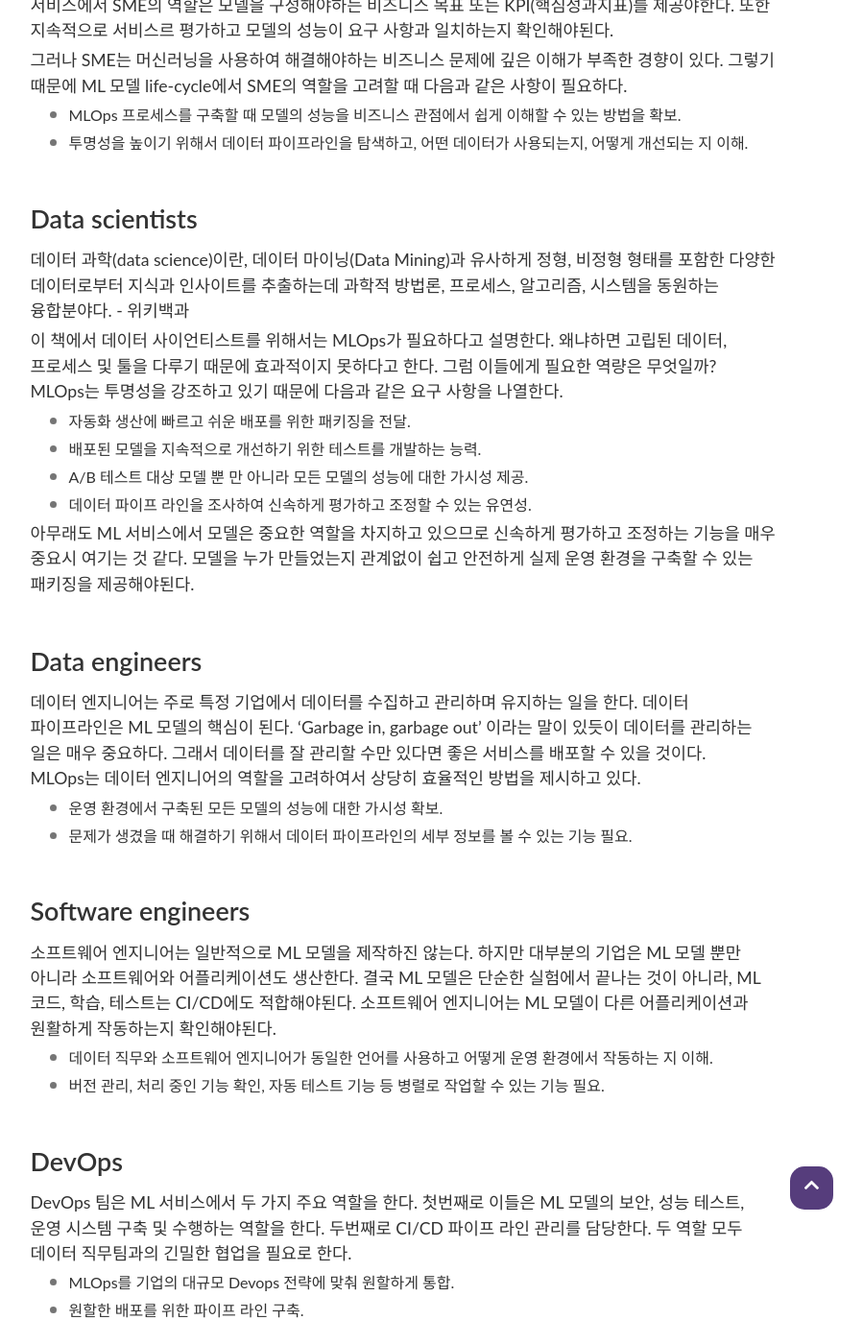
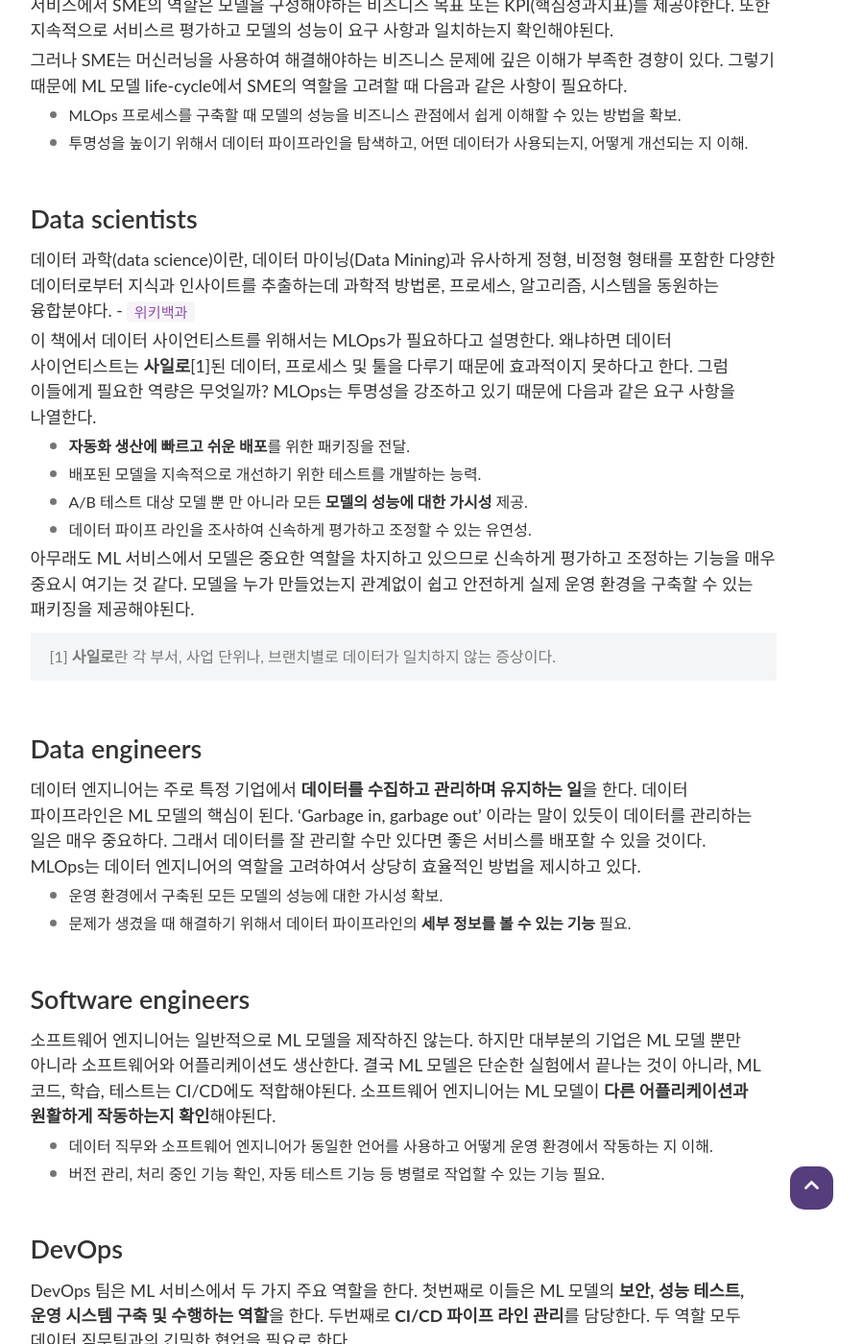
Before and after one commit to PEBpung/PEBpung.github.io, a Jekyll site: the page built from _posts/2021-01-14-MLOps2.md, in a window 1280 px wide and 1400 px high, scrolled down 1178 px. Shown: the whole window at 96% size, without its empty margins (220-1119 px from the left). Built offline with Jekyll 4.4.1, drawn with Linux system fonts in a browser that asks for light colours; nearby versions of some CDN libraries; some web fonts are replaced; comment, search, counter and statistics services are not loaded; some of the changed text lies outside the part shown.

Commit message:
[Revise] content

````diff
--- a/_posts/2021-01-14-MLOps2.md
+++ b/_posts/2021-01-14-MLOps2.md
@@ -8,6 +8,7 @@
 comments : True
 ---
 
+MLOps를 이해하기 위해선 ML 서비스를 배포하는 데 필요한 역할을 이해하는 것이 중요하다. 이번 챕터에서는 크게 7개의 역할로 나눠서 각자의 역할을 알아보고 원활한 MLOps 환경을 위해서 필요한 능력을 알아보고자 한다.
 
 <br>
 
@@ -15,13 +16,12 @@
 
 <br>
 
-위의 그림은 성공적인 서비스를 배포하기 위해 필요한 역할을 도식화한 그림이다. MLOps를 이해하기 위해선 ML 서비스를 배포하는 데 필요한 역할을 이해하는 것이 중요하다. 이번 챕터에서는 크게 7개의 역할로 나눠서 각자의 역할을 알아보고 원활한 MLOps 환경을 위해서 필요한 능력을 알아보고자 한다.
-
+위의 그림은 성공적인 서비스를 배포하기 위해 필요한 역할을 도식화한 그림이다.
 <br>
 
 ## Subject matter experts
 
-해당직무 또는 과제를(지식, 기능, 태도 측면에서) 가장 잘 알고, 잘 수행하고 있는 사람을 말한다. ML 서비스에서 SME의 역할은 모델을 구성해야하는 비즈니스 목표 또는 KPI(핵심성과지표)를 제공야한다. 또한 지속적으로 서비스르 평가하고 모델의 성능이 요구 사항과 일치하는지 확인해야된다.
+해당직무 또는 과제를(지식, 기능, 태도 측면에서) **가장 잘 알고, 잘 수행하고 있는 사람**을 말한다. ML 서비스에서 SME의 역할은 모델을 구성해야하는 비즈니스 목표 또는 KPI(핵심성과지표)를 제공야한다. 또한 지속적으로 서비스르 평가하고 모델의 성능이 요구 사항과 일치하는지 확인해야된다.
 
 그러나 SME는 머신러닝을 사용하여 해결해야하는 비즈니스 문제에 깊은 이해가 부족한 경향이 있다. 그렇기 때문에 ML 모델 life-cycle에서 SME의 역할을 고려할 때 다음과 같은 사항이 필요하다.
 
@@ -32,31 +32,34 @@
 
 ## Data scientists
 
-데이터 과학(data science)이란, 데이터 마이닝(Data Mining)과 유사하게 정형, 비정형 형태를 포함한 다양한 데이터로부터 지식과 인사이트를 추출하는데 과학적 방법론, 프로세스, 알고리즘, 시스템을 동원하는 융합분야다. - 위키백과
+데이터 과학(data science)이란, 데이터 마이닝(Data Mining)과 유사하게 정형, 비정형 형태를 포함한 다양한 데이터로부터 지식과 인사이트를 추출하는데 과학적 방법론, 프로세스, 알고리즘, 시스템을 동원하는 융합분야다. - ```위키백과```
 
-이 책에서 데이터 사이언티스트를 위해서는 MLOps가 필요하다고 설명한다. 왜냐하면 고립된 데이터, 프로세스 및 툴을 다루기 때문에 효과적이지 못하다고 한다. 그럼 이들에게 필요한 역량은 무엇일까? MLOps는 투명성을 강조하고 있기 때문에 다음과 같은 요구 사항을 나열한다.
+이 책에서 데이터 사이언티스트를 위해서는 MLOps가 필요하다고 설명한다. 왜냐하면 데이터 사이언티스트는 **사일로**[1]된 데이터, 프로세스 및 툴을 다루기 때문에 효과적이지 못하다고 한다. 그럼 이들에게 필요한 역량은 무엇일까? MLOps는 투명성을 강조하고 있기 때문에 다음과 같은 요구 사항을 나열한다.
 
-- 자동화 생산에 빠르고 쉬운 배포를 위한 패키징을 전달.
+- **자동화 생산에 빠르고 쉬운 배포**를 위한 패키징을 전달.
 - 배포된 모델을 지속적으로 개선하기 위한 테스트를 개발하는 능력.
-- A/B 테스트 대상 모델 뿐 만 아니라 모든 모델의 성능에 대한 가시성 제공.
+- A/B 테스트 대상 모델 뿐 만 아니라 모든 **모델의 성능에 대한 가시성** 제공.
 - 데이터 파이프 라인을 조사하여 신속하게 평가하고 조정할 수 있는 유연성.
 
 아무래도 ML 서비스에서 모델은 중요한 역할을 차지하고 있으므로 신속하게 평가하고 조정하는 기능을 매우 중요시 여기는 것 같다. 모델을 누가 만들었는지 관계없이 쉽고 안전하게 실제 운영 환경을 구축할 수 있는 패키징을 제공해야된다.
+<br>
+
+>[1] **사일로**란 각 부서, 사업 단위나, 브랜치별로 데이터가 일치하지 않는 증상이다.
 
 <br>
 
 ## Data engineers
 
-데이터 엔지니어는 주로 특정 기업에서 데이터를 수집하고 관리하며 유지하는 일을 한다. 데이터 파이프라인은 ML 모델의 핵심이 된다. 'Garbage in, garbage out' 이라는 말이 있듯이 데이터를 관리하는 일은 매우 중요하다. 그래서 데이터를 잘 관리할 수만 있다면 좋은 서비스를 배포할 수 있을 것이다. MLOps는 데이터 엔지니어의 역할을 고려하여서 상당히 효율적인 방법을 제시하고 있다.
+데이터 엔지니어는 주로 특정 기업에서 **데이터를 수집하고 관리하며 유지하는 일**을 한다. 데이터 파이프라인은 ML 모델의 핵심이 된다. 'Garbage in, garbage out' 이라는 말이 있듯이 데이터를 관리하는 일은 매우 중요하다. 그래서 데이터를 잘 관리할 수만 있다면 좋은 서비스를 배포할 수 있을 것이다. MLOps는 데이터 엔지니어의 역할을 고려하여서 상당히 효율적인 방법을 제시하고 있다.
 
 - 운영 환경에서 구축된 모든 모델의 성능에 대한 가시성 확보.
-- 문제가 생겼을 때 해결하기 위해서 데이터 파이프라인의 세부 정보를 볼 수 있는 기능 필요.
+- 문제가 생겼을 때 해결하기 위해서 데이터 파이프라인의 **세부 정보를 볼 수 있는 기능** 필요.
 
 <br>
 
 ## Software engineers
 
-소프트웨어 엔지니어는 일반적으로 ML 모델을 제작하진 않는다. 하지만 대부분의 기업은 ML 모델 뿐만 아니라 소프트웨어와 어플리케이션도 생산한다. 결국 ML 모델은 단순한 실험에서 끝나는 것이 아니라, ML 코드, 학습, 테스트는 CI/CD에도 적합해야된다. 소프트웨어 엔지니어는 ML 모델이 다른 어플리케이션과 원활하게 작동하는지 확인해야된다.
+소프트웨어 엔지니어는 일반적으로 ML 모델을 제작하진 않는다. 하지만 대부분의 기업은 ML 모델 뿐만 아니라 소프트웨어와 어플리케이션도 생산한다. 결국 ML 모델은 단순한 실험에서 끝나는 것이 아니라, ML 코드, 학습, 테스트는 CI/CD에도 적합해야된다. 소프트웨어 엔지니어는 ML 모델이 **다른 어플리케이션과 원활하게 작동하는지 확인**해야된다.
 
 - 데이터 직무와 소프트웨어 엔지니어가 동일한 언어를 사용하고 어떻게 운영 환경에서 작동하는 지 이해.
 - 버전 관리, 처리 중인 기능 확인, 자동 테스트 기능 등 병렬로 작업할 수 있는 기능 필요.
@@ -65,7 +68,7 @@
 
 ## DevOps
 
-DevOps 팀은 ML 서비스에서 두 가지 주요 역할을 한다. 첫번째로 이들은 ML 모델의 보안, 성능 테스트, 운영 시스템 구축 및 수행하는 역할을 한다. 두번째로 CI/CD 파이프 라인 관리를 담당한다. 두 역할 모두 데이터 직무팀과의 긴밀한 협업을 필요로 한다.
+DevOps 팀은 ML 서비스에서 두 가지 주요 역할을 한다. 첫번째로 이들은 ML 모델의 **보안, 성능 테스트, 운영 시스템 구축 및 수행하는 역할**을 한다. 두번째로 **CI/CD 파이프 라인 관리**를 담당한다. 두 역할 모두 데이터 직무팀과의 긴밀한 협업을 필요로 한다.
 
 - MLOps를 기업의 대규모 Devops 전략에 맞춰 원할하게 통합.
 - 원할한 배포를 위한 파이프 라인 구축.
@@ -74,7 +77,7 @@
 
 ## Model risk managers/auditors
 
-MRM는 프로덕션(실제 환경)에서 ML 서비스에서 발생할 수 있는 리스크를 최소화하는 역할을 맡는다. 서비스가 배포된 뒤 발생하는 리스크는 치명적인 손실을 발생시킬 수 있기 때문에 MRM의 역할이 중요해진다. 그렇기 때문에 프로덕션으로 배포하기 전에 모델의 요구 사항을 모두 충족하는 지 먼저 확인해야 된다.
+MRM는 프로덕션(실제 환경)에서 **ML 서비스에서 발생할 수 있는 리스크를 최소화하는 역할**을 맡는다. 서비스가 배포된 뒤 발생하는 리스크는 치명적인 손실을 발생시킬 수 있기 때문에 MRM의 역할이 중요해진다. 그렇기 때문에 프로덕션으로 배포하기 전에 모델의 요구 사항을 모두 충족하는 지 먼저 확인해야 된다.
 
 - MLOps의 요구 사항에 대한 보고서를 작성 할 때 세부 정보, 데이터 정보 등 세밀한 작성 필요.
 - 자동화 된 보고 기능을 통해 MRM의 효율성 향상.
@@ -83,10 +86,11 @@
 
 ## Machine learning architects
 
-MLA는 설계에서 개발 및 모니터링에 이르기까지 ML 모델의 확장성과 유연성을 보장한다. 일반적으로 데이터를 저장하고 소비 하는 방법을 정의하는 역할을 한다. 이 때문에 ML 모델의 작동방식과 데이터 흐름을 파악하고 있어야 한다. 또한 ML 모델 성능을 개선하는 새로운 기술을 도입하기 위한 지식도 요구된다.
+MLA는 설계에서 개발 및 모니터링에 이르기까지 **ML 모델의 확장성과 유연성을 보장**한다. 일반적으로 데이터를 저장하고 소비 하는 방법을 정의하는 역할을 한다. 이 때문에 ML 모델의 작동방식과 데이터 흐름을 파악하고 있어야 한다. 또한 ML 모델 성능을 개선하는 새로운 기술을 도입하기 위한 지식도 요구된다.
 
 - 장기적인 개선 사항을 찾기 위해 상황에 대한 이해가 필요.
 - 각 사람과 팀의 요구 사항을 이해하고 적절한 리소스를 할당하는 능력.
 
+<br>
 
 > Introducing MLOps (저자:Mark Treveil) 의 책을 읽고 MLOps에 대해 정리한 글이다. 더 자세한 내용을 알고 싶다면 [MLOps 책 소개](https://pebpung.github.io/mlops/2021/01/14/MLOps0.html)를 보길 바란다.
````
Also changed, not shown: _posts/2021-01-15-MLOps-3-1.md (+19 -13 lines).
